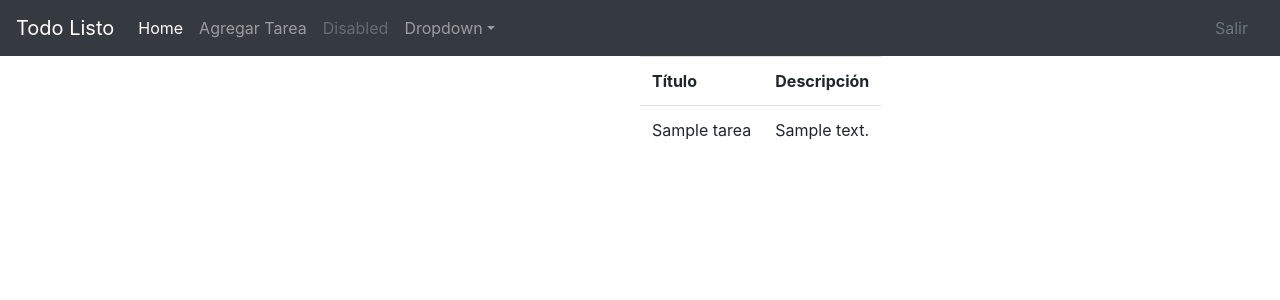
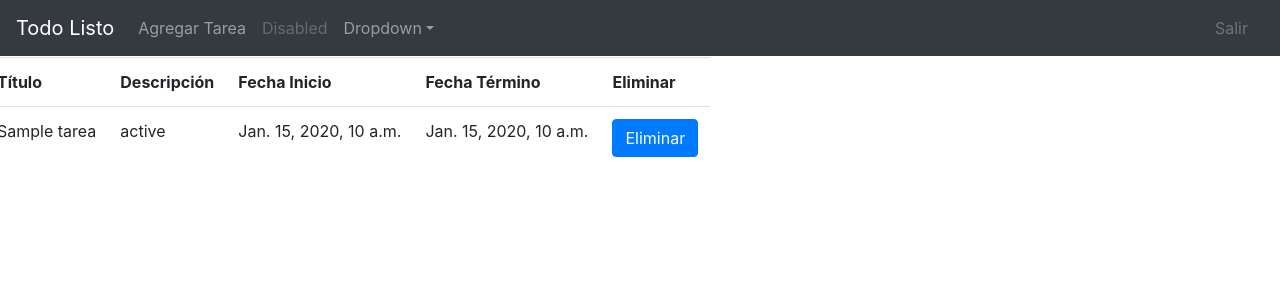
Before and after one commit to javieer133/TodoListo, a Django app: template todolisto/templates/tareas.html in a window 1280 px wide. Shown: the top 300 px of the page. Run offline with Django 3.2, Linux system fonts and the light colour scheme; the template is opened without the code that fills it: values that come from a table or form of the project are taken from there, others are empty; tables that the repository leaves empty hold one stand-in row (values such as "Sample post"); parts of the project's set-up code (start-up, migrations or seed data) failed here and were passed over; some libraries are stand-ins or nearby versions.

Commit message:
Eliminar

```diff
--- a/todolisto/apps/main/urls.py
+++ b/todolisto/apps/main/urls.py
@@ -1,5 +1,5 @@
 from django.urls import include, path
-from . import views
+from apps.main.views import *
 from django.contrib.auth import views as auth_views
 
 
@@ -7,7 +7,8 @@ from django.contrib.auth import views as auth_views
 urlpatterns = [
     path('login', auth_views.LoginView.as_view(), name="login"),
     path('logout', auth_views.LogoutView.as_view(), name="logout"),
-    path('tareas', views.tareas, name="tareas"),
-    path('agregarTareas', views.agregarTarea, name="agregarTarea"),
-    path(r'^$',views.cerrar, name='cerrar'),
+    path('tareas', tareas, name="tareas"),
+    path('agregarTareas',agregarTarea, name="agregarTarea"),
+    path(r'^$', cerrar, name='cerrar'),
+    path(r'^tarea/(?P<tarea_id>\d+)/$', eliminarTarea, name="eliminarTarea"),
 ]
--- a/todolisto/templates/base.html
+++ b/todolisto/templates/base.html
@@ -11,16 +11,13 @@
 </head>
 <body>
     <nav class="navbar navbar-expand-sm navbar-dark bg-dark">
-          <a class="navbar-brand" href="#">Todo Listo</a>
+          <a class="navbar-brand" href="{% url 'tareas' %}">Todo Listo</a>
           <button class="navbar-toggler" type="button" data-toggle="collapse" data-target="#navbarsExample03" aria-controls="navbarsExample03" aria-expanded="false" aria-label="Toggle navigation">
             <span class="navbar-toggler-icon"></span>
           </button>
 
           <div class="collapse navbar-collapse" id="navbarsExample03">
             <ul class="navbar-nav mr-auto">
-              <li class="nav-item active">
-                <a class="nav-link" href="#">Home <span class="sr-only">(current)</span></a>
-              </li>
               <li class="nav-item">
                 <a class="nav-link" href="{% url 'agregarTarea' %}">Agregar Tarea</a>
               </li>
--- a/todolisto/templates/tareas.html
+++ b/todolisto/templates/tareas.html
@@ -24,11 +24,17 @@
                 <tr>
                     <th> Título </th>
                     <th> Descripción </th>
+                    <th> Fecha Inicio </th>
+                    <th> Fecha Término </th>
+                    <th> Eliminar </th>
                 </tr>
                 {% for t in tarea %}
                 <tr>
                     <td>{{ t.titulo }}</td>
-                    <td>{{ t.descripcion }}</td>
+                    <td>{{ t.estado }}</td>
+                    <td>{{ t.fechaInicio }}</td>
+                    <td>{{ t.fechaTermino }}</td>
+                    <td><a class="btn btn-primary" href="{% url 'eliminarTarea' t.id %}"> Eliminar </a>
                 </tr>
                 {% endfor %}
             </table>
```
Also changed, not shown: todolisto/apps/main/views.py (+15 -0 lines), todolisto/templates/tarea.html (added, +13 -0 lines).
